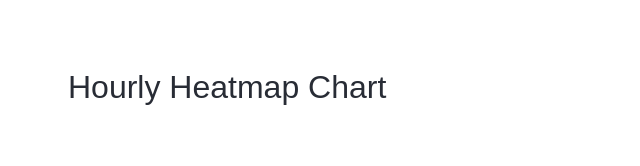
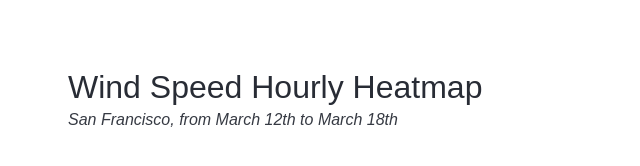
Before and after one commit to Golodhros/heart-internet-d3-tdd, a website built with webpack: page index.html in a window 1280 px wide. Shown: the whole page, without its empty margins (0-640 px from the left). Built offline with nearby package versions, Linux system fonts and the light colour scheme; no server answers.

Commit message:
Updating title and subtitle with styling

```diff
--- a/index.html
+++ b/index.html
@@ -11,7 +11,8 @@
 <body>
     <main>
         <header>
-            <h1>Hourly Heatmap Chart</h1>
+            <h1>Wind Speed Hourly Heatmap</h1>
+            <p>San Francisco, from March 12th to March 18th</p>
         </header>
         <section>
             <div class="container"></div>
--- a/src/css/styles.css
+++ b/src/css/styles.css
@@ -13,10 +13,20 @@
     padding: 40px 60px;
 }
 
+header {
+    margin-bottom: 20px;
+}
 h1 {
     color: #282C35;
     font-weight: 300;
+    margin-bottom: 5px;
 }
+p {
+    margin-top: 0;
+    font-style: italic;
+    color: #363A43;
+}
+
 
 .heatmap {}
 .day-label,
```
